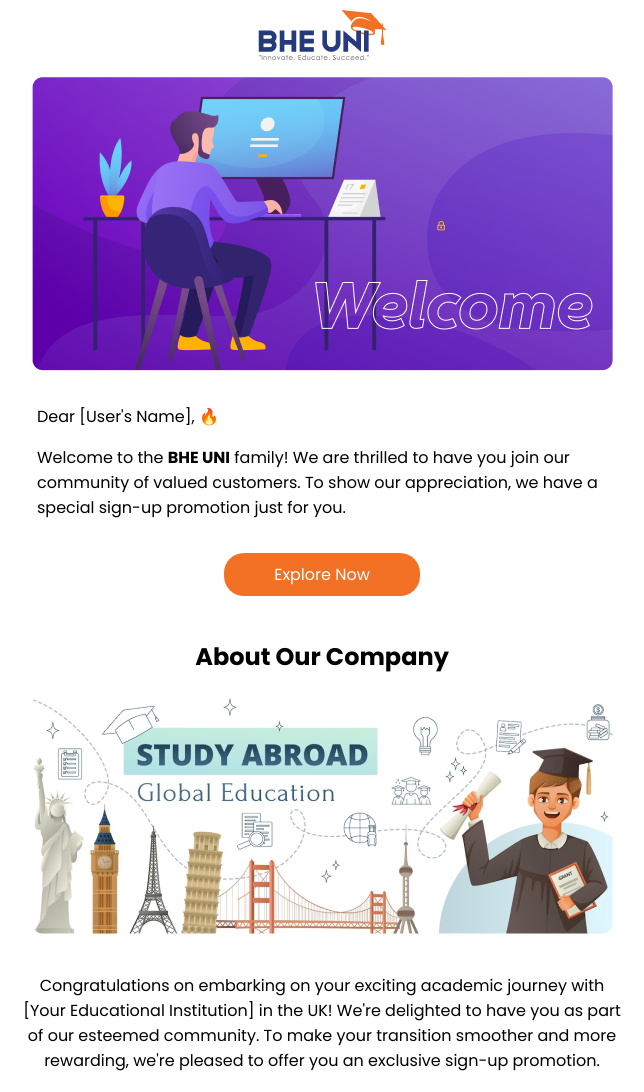
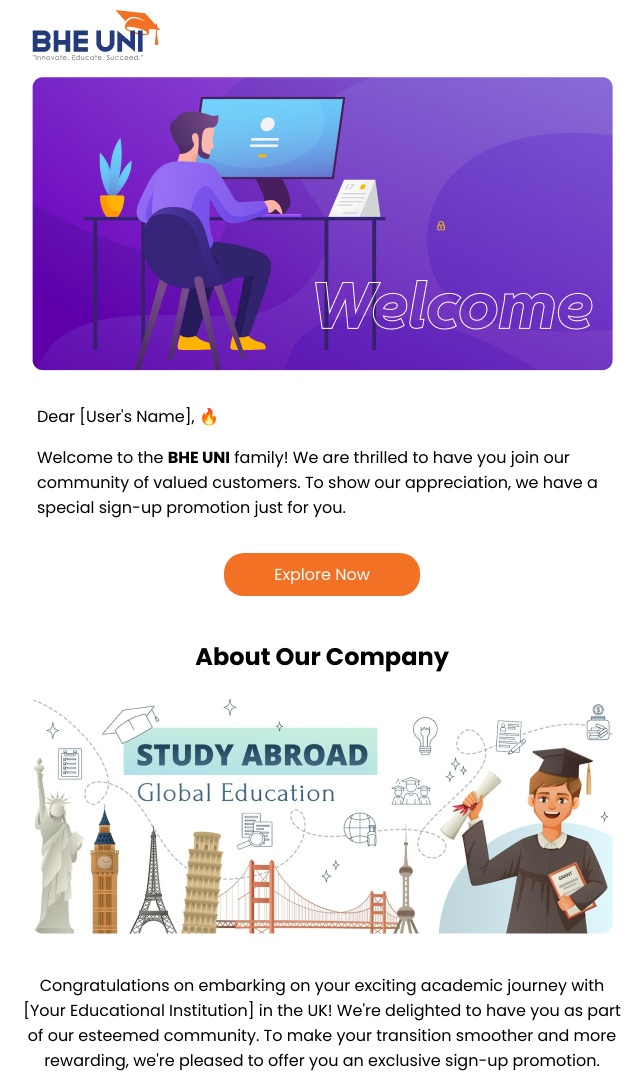
Before and after one commit to devriazul/welcome-email-template, a plain HTML site: page index.html in a window 1280 px wide. Shown: the top 1092 px of the page, without its empty margins (318-962 px from the left). Drawn offline with Linux system fonts and the light colour scheme.

Commit message:
Updated header

```diff
--- a/index.html
+++ b/index.html
@@ -69,7 +69,7 @@
 </head>
 <body>
     <div class="main">
-        <header class="header-logo text-center">
+        <header class="header-logo">
             <img class="img-fluid" src="img/Group 1000001768.png" alt="">
         </header>
         <section class="hero text-center">
```
Also changed, not shown: image/image 8.png (added).
